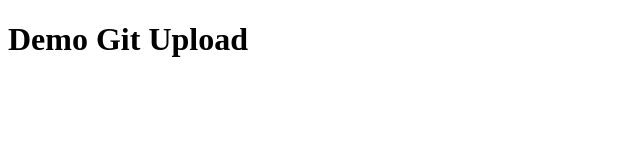
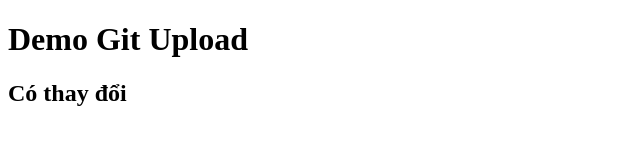
Before and after one commit to TrungHV2/new_demo_git, a plain HTML site: page index.html in a window 1280 px wide. Shown: the whole page, without its empty margins (0-640 px from the left). Drawn offline with Linux system fonts and the light colour scheme.

Commit message:
Update index

```diff
--- a/index.html
+++ b/index.html
@@ -8,5 +8,6 @@
 </head>
 <body>
     <h1>Demo Git Upload</h1>
+    <h2>Có thay đổi</h2>
 </body>
 </html>
```
